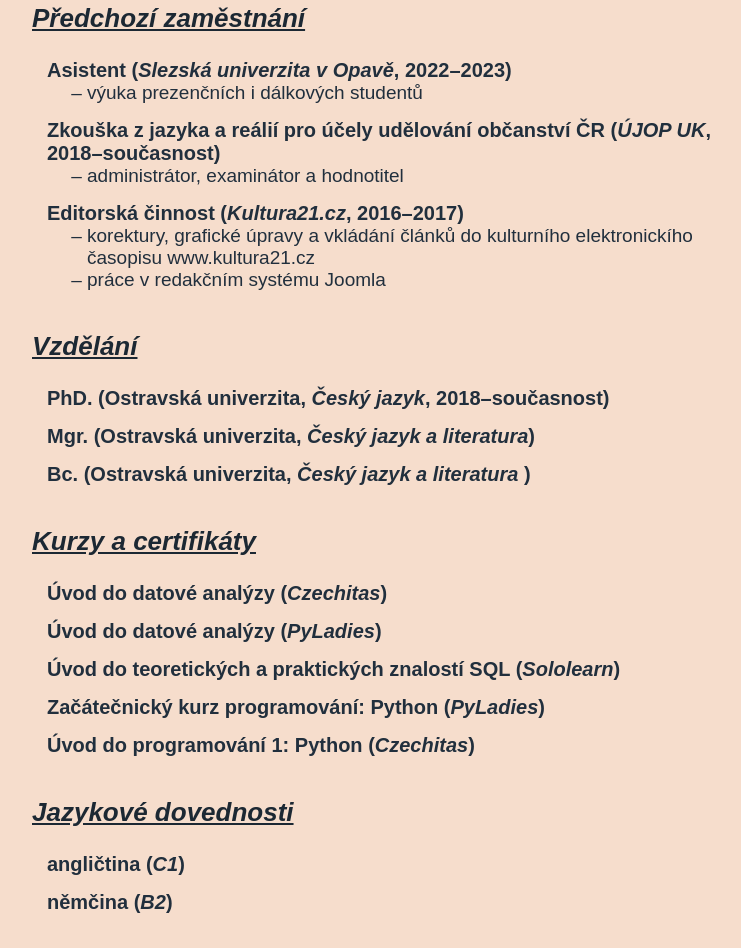
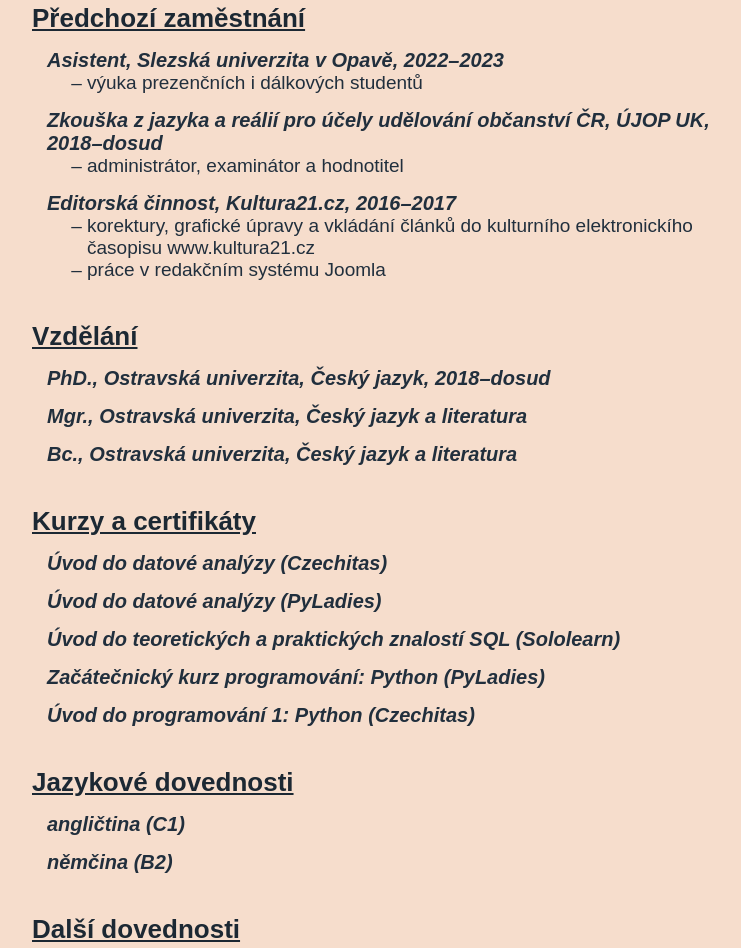
Before and after one commit to pelegrinova/CV, a plain HTML site: page index.html in a window 1280 px wide. Shown: the part 488-1436 px from the top of the page, without its empty margins (160-901 px from the left). Drawn offline with Linux system fonts and the light colour scheme.

Commit message:
First final commit

```diff
--- a/index.html
+++ b/index.html
@@ -35,21 +35,21 @@
         <h2>Předchozí zaměstnání</h2>
 
             <div class="podsekce">
-                <h3>Asistent (<i>Slezská univerzita v Opavě</i>, 2022–2023) </h3>
+                <h3>Asistent, Slezská univerzita v Opavě, 2022–2023 </h3>
                 <ul class="info_o_zamestnani">
                     <li>výuka prezenčních i dálkových studentů</li>
                 </ul>
             </div>
 
             <div class="podsekce">
-            <h3>Zkouška z jazyka a reálií pro účely udělování občanství ČR (<i>ÚJOP UK</i>, 2018–současnost)</h3>
+            <h3>Zkouška z jazyka a reálií pro účely udělování občanství ČR, ÚJOP UK, 2018–dosud</h3>
             <ul>
                 <li>administrátor, examinátor a hodnotitel</li>
             </ul>
             </div>
 
             <div class="podsekce">
-            <h3>Editorská činnost (<i>Kultura21.cz</i>, 2016–2017) </h3>
+            <h3>Editorská činnost, Kultura21.cz, 2016–2017</h3>
             <ul>
                 <li>korektury, grafické úpravy a vkládání článků do kulturního elektronickího časopisu www.kultura21.cz</li>
                 <li>práce v redakčním systému Joomla</li>
@@ -62,15 +62,15 @@
         <h2>Vzdělání</h2>
 
             <div class="podsekce">
-                <h3>PhD. (Ostravská univerzita, <i>Český jazyk</i>, 2018–současnost)</h3>
+                <h3>PhD., Ostravská univerzita, Český jazyk, 2018–dosud</h3>
             </div>
 
             <div class="podsekce">
-            <h3>Mgr. (Ostravská univerzita, <i>Český jazyk a literatura</i>)</h3>
+            <h3>Mgr., Ostravská univerzita, Český jazyk a literatura</h3>
             </div>
 
             <div class="podsekce">
-            <h3>Bc. (Ostravská univerzita, <i>Český jazyk a literatura</i> )</h3>
+            <h3>Bc., Ostravská univerzita, Český jazyk a literatura</h3>
             </div>
 
     </section>
@@ -79,23 +79,23 @@
         <h2>Kurzy a certifikáty</h2>
 
         <div class="podsekce">
-            <h3>Úvod do datové analýzy (<i>Czechitas</i>) </h3>
+            <h3>Úvod do datové analýzy (Czechitas) </h3>
         </div>
 
         <div class="podsekce">
-            <h3>Úvod do datové analýzy (<i>PyLadies</i>) </h3>
+            <h3>Úvod do datové analýzy (PyLadies) </h3>
         </div>
 
         <div class="podsekce">
-            <h3>Úvod do teoretických a praktických znalostí SQL (<i>Sololearn</i>) </h3>
+            <h3>Úvod do teoretických a praktických znalostí SQL (Sololearn) </h3>
         </div>
 
         <div class="podsekce">
-            <h3>Začátečnický kurz programování: Python (<i>PyLadies</i>) </h3>
+            <h3>Začátečnický kurz programování: Python (PyLadies) </h3>
         </div>
 
         <div class="podsekce">
-            <h3>Úvod do programování 1: Python (<i>Czechitas</i>) </h3>
+            <h3>Úvod do programování 1: Python (Czechitas) </h3>
         </div>
 
     </section>
@@ -104,11 +104,11 @@
         <h2>Jazykové dovednosti</h2>
 
         <div class="podsekce">
-            <h3>angličtina (<i>C1</i>) </h3>
+            <h3>angličtina (C1) </h3>
         </div>
 
         <div class="podsekce">
-            <h3>němčina (<i>B2</i>) </h3>
+            <h3>němčina (B2) </h3>
         </div>
 
     </section>
--- a/style.css
+++ b/style.css
@@ -5,7 +5,8 @@ body {
 }
 
 header {
-    background-color: #f5cba7;
+    /* background-color: #f5cba7; */
+    background-color: #EC791B8F;
     overflow: auto;
     padding: 20px 15%;
 }
@@ -20,6 +21,7 @@ footer {
     text-align: center;
     padding-top: 20px;
     padding-bottom: 20px;
+    font-size: 19px;
 }
 
 h1,
@@ -36,13 +38,14 @@ h1 {
 
 h2 {
     text-decoration: underline;
-    font-style: italic;
-    padding-bottom: 10px;
+    /* font-style: italic; */
+    /* padding-bottom: 10px; */
     font-size: 26px;
 }
 
 p {
     font-size: 19px;
+    padding-top: 10px;
 }
 
 ul {
@@ -94,6 +97,7 @@ a:active {
 
 .podsekce h3 {
     font-size: 20px;
+    font-style: italic;
 }
 
 .osobni_info h3 {
```
